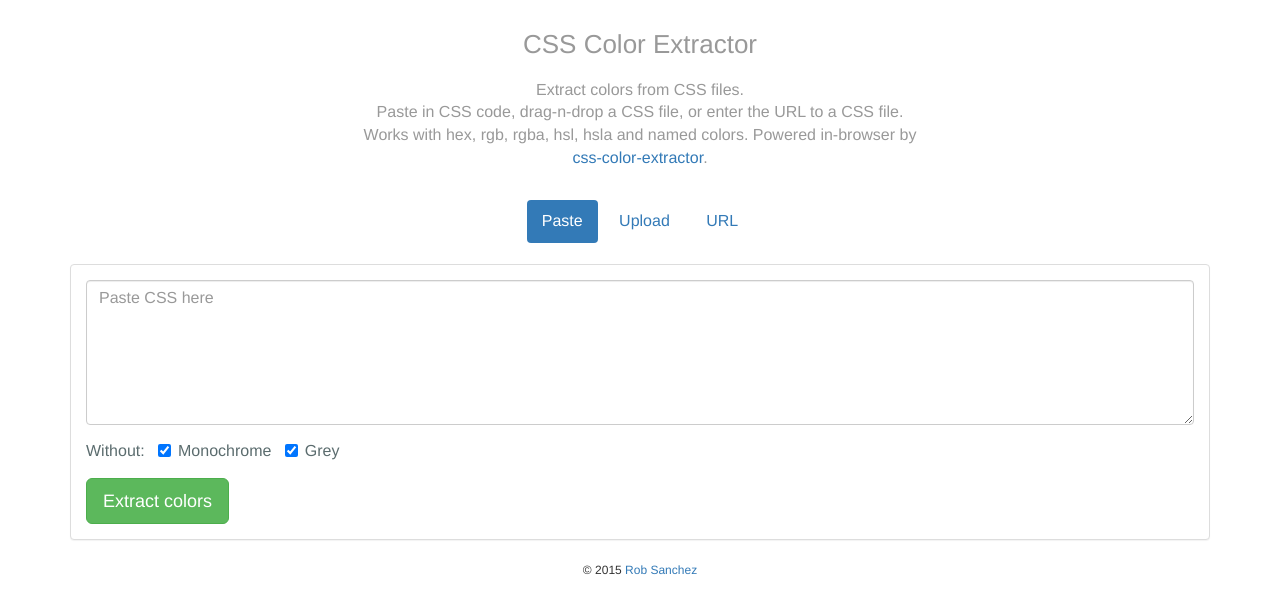
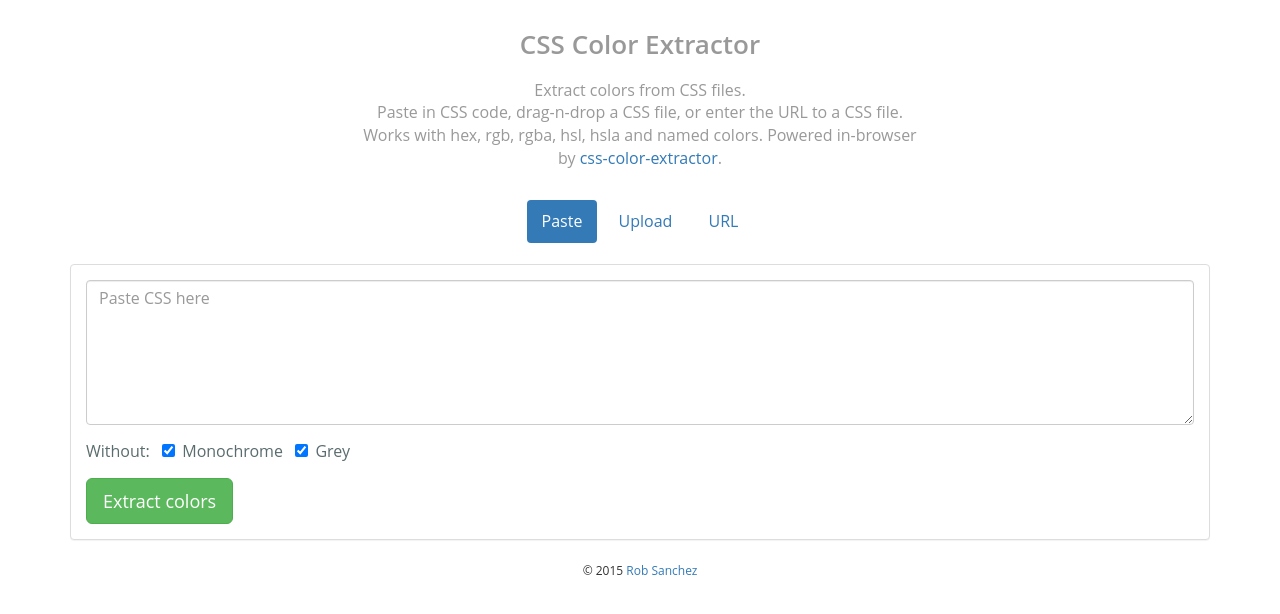
Before and after one commit to rsanchez/css-color-extractor, a website: page index.html in a window 1280 px wide. Drawn offline with Linux system fonts and the light colour scheme.

Commit message:
Use open sans in css

```diff
--- a/main.css
+++ b/main.css
@@ -3,8 +3,14 @@ html {
   background-color: #fff;
   font-size: 16px;
 }
+body {
+  font-family: "Open Sans","Helvetica Neue",Helvetica,Arial,sans-serif;
+}
 .main-container {
   padding-top: 30px;
+}
+.h1, .h2, .h3, .h4, .h5, .h6, h1, h2, h3, h4, h5, h6 {
+  font-weight: 600;
 }
 h1 {
   font-size: 26px;
```
